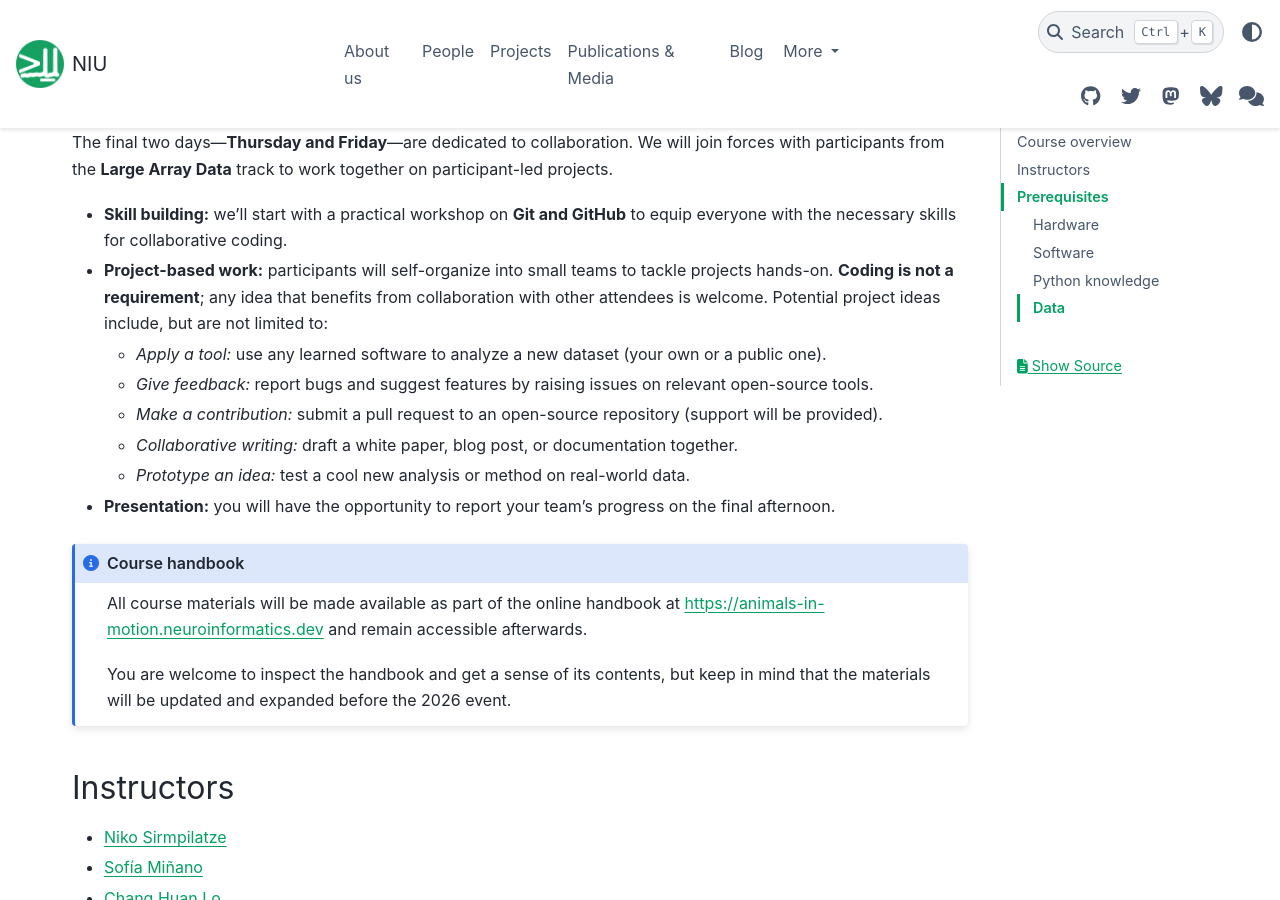
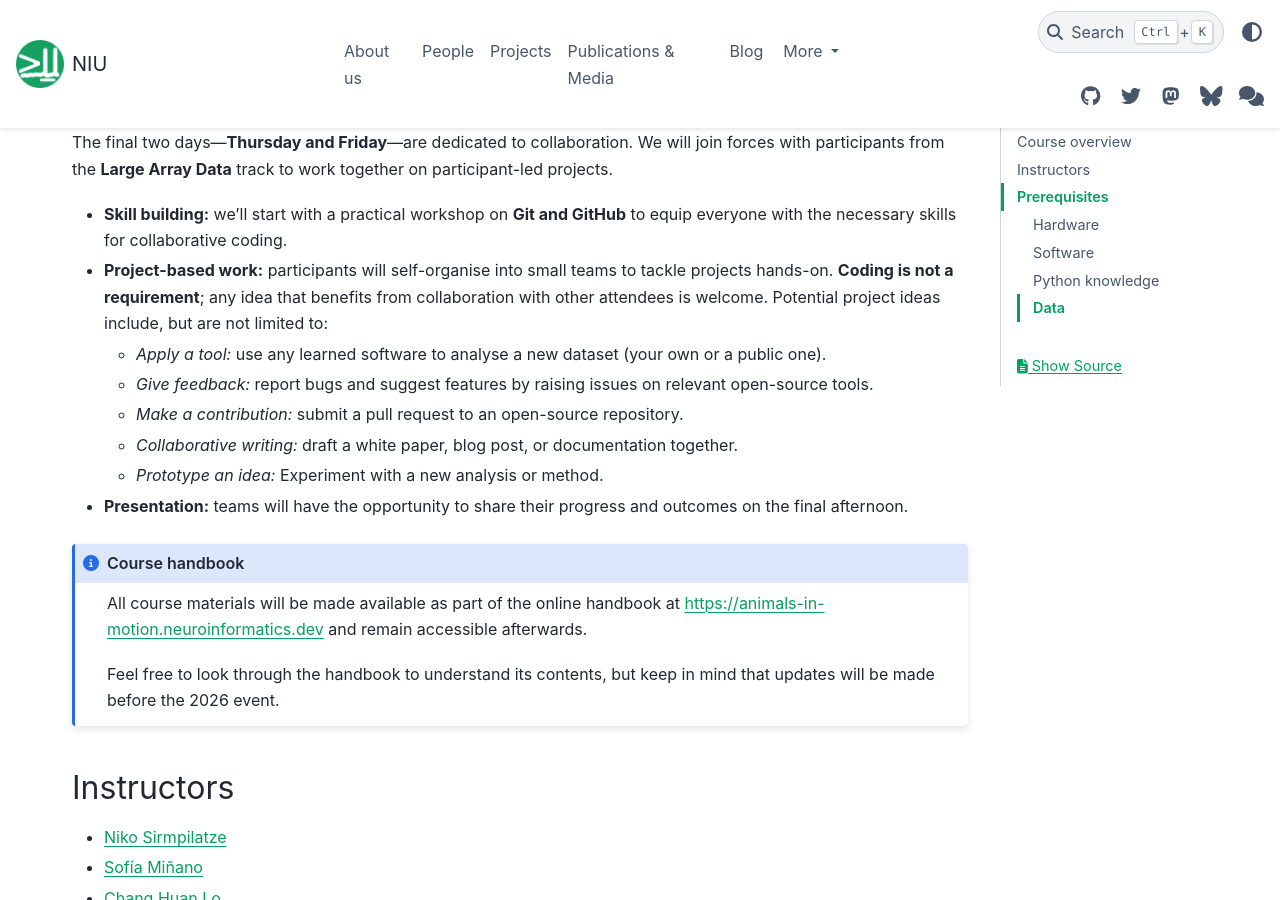
Before and after one commit to neuroinformatics-unit/neuroinformatics-unit.github.io, a Sphinx documentation site: the page built from docs/source/open-software-summer-school/2026/animals-in-motion.md, in a window 1280 px wide and 900 px high, scrolled down 1771 px. Built offline with Sphinx 7.4.7 and the PyData theme 0.15.4, drawn with Linux system fonts in a browser that asks for light colours; nearby versions of some CDN libraries.

Commit message:
Apply suggestions from code review
Co-authored-by: Chang Huan Lo <changhuan.lo@ucl.ac.uk>

```diff
--- a/docs/source/open-software-summer-school/2026/animals-in-motion.md
+++ b/docs/source/open-software-summer-school/2026/animals-in-motion.md
@@ -44,13 +44,13 @@
 The final two days—**Thursday and Friday**—are dedicated to collaboration. We will join forces with participants from the **Large Array Data** track to work together on participant-led projects.
 
 * **Skill building:** we'll start with a practical workshop on **Git and GitHub** to equip everyone with the necessary skills for collaborative coding.
-* **Project-based work:** participants will self-organize into small teams to tackle projects hands-on. **Coding is not a requirement**; any idea that benefits from collaboration with other attendees is welcome. Potential project ideas include, but are not limited to:
-    * *Apply a tool:* use any learned software to analyze a new dataset (your own or a public one).
+* **Project-based work:** participants will self-organise into small teams to tackle projects hands-on. **Coding is not a requirement**; any idea that benefits from collaboration with other attendees is welcome. Potential project ideas include, but are not limited to:
+    * *Apply a tool:* use any learned software to analyse a new dataset (your own or a public one).
     * *Give feedback:* report bugs and suggest features by raising issues on relevant open-source tools.
-    * *Make a contribution:* submit a pull request to an open-source repository (support will be provided).
+    * *Make a contribution:* submit a pull request to an open-source repository.
     * *Collaborative writing:* draft a white paper, blog post, or documentation together.
-    * *Prototype an idea:* test a cool new analysis or method on real-world data.
-* **Presentation:** you will have the opportunity to report your team's progress on the final afternoon.
+    * *Prototype an idea:* Experiment with a new analysis or method.
+* **Presentation:** teams will have the opportunity to share their progress and outcomes on the final afternoon.
 
 
 ::: {admonition} Course handbook
@@ -58,7 +58,7 @@
 
 All course materials will be made available as part of the online handbook at <https://animals-in-motion.neuroinformatics.dev> and remain accessible afterwards.
 
-You are welcome to inspect the handbook and get a sense of its contents, but keep in mind that the materials will be updated and expanded before the 2026 event.
+Feel free to look through the handbook to understand its contents, but keep in mind that updates will be made before the 2026 event.
 
 :::
 
```
